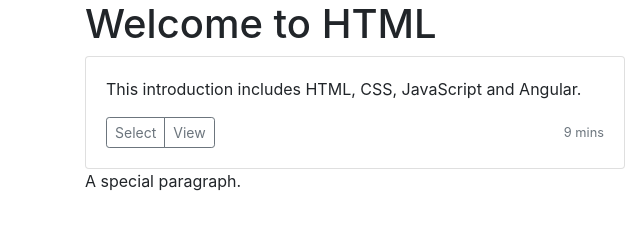
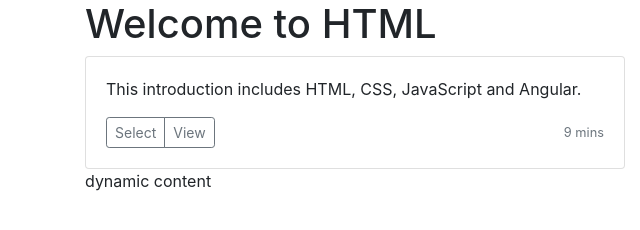
Before and after one commit to NexulAcademy/intro-html-css-js, a plain HTML site: page index.html in a window 1280 px wide. Shown: the full height of the page, 0-640 px from the left. Drawn offline with Linux system fonts and the light colour scheme.

Commit message:
Step013: get element working - using onload
we will do better than this with jQuery later.

```diff
--- a/index.html
+++ b/index.html
@@ -6,8 +6,12 @@
     <!-- last order wins for 'equal specificity' rules -->
 
     <script>
-        var elem = document.getElementById('dynamic');
-        console.log(elem);
+        window.onload = function () {
+            var elem = document.getElementById('dynamic');
+
+            console.log(elem);
+            elem.innerText = 'dynamic content';
+        }
     </script>
 </head>
 
```
